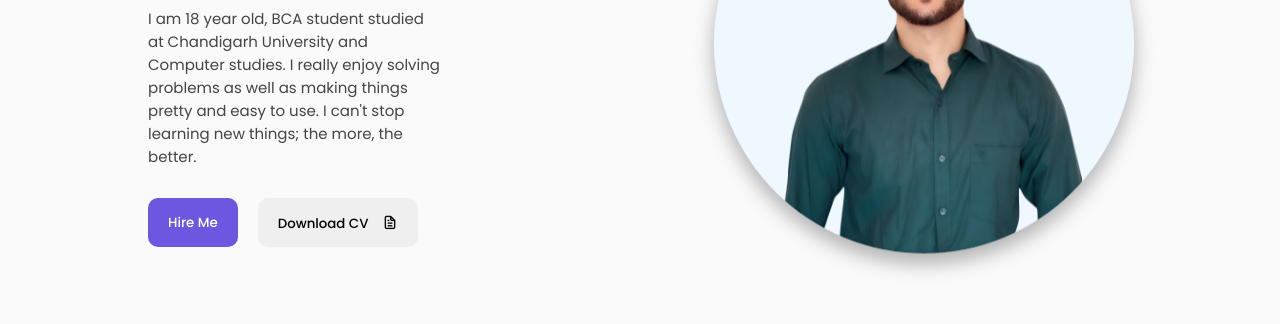
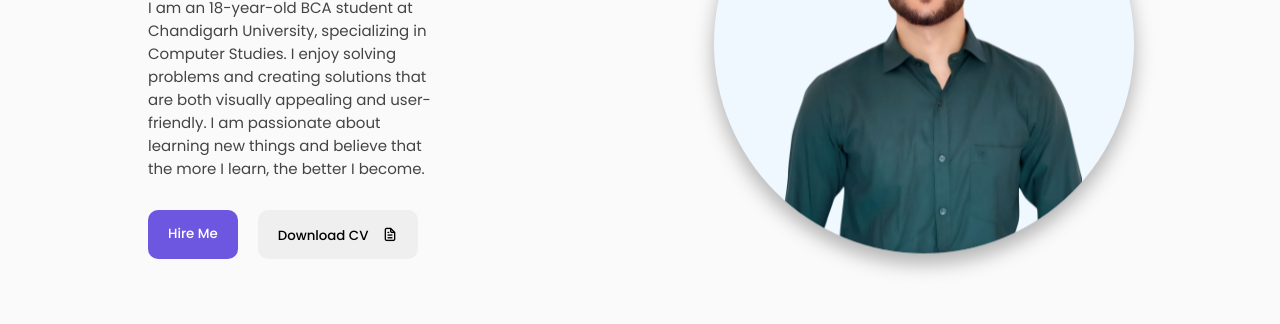
Before and after one commit to shahfahad09/khan-Portfolio, a plain HTML site: page index.html in a window 1280 px wide. Shown: the part 358-682 px from the top of the page. Drawn offline with nearby package versions, Linux system fonts and the light colour scheme.

Commit message:
Update index.html

```diff
--- a/index.html
+++ b/index.html
@@ -60,9 +60,7 @@
                         <p>I'm <span class="typedText"></span></p>
                     </div>
                     <div class="featured-text-info">
-                        <p> I am 18 year old, BCA student studied at Chandigarh University and Computer studies. I
-                            really enjoy solving problems as well as making things pretty and easy to use. I can't stop
-                            learning new things; the more, the better.
+                        <p>I am an 18-year-old BCA student at Chandigarh University, specializing in Computer Studies. I enjoy solving problems and creating solutions that are both visually appealing and user-friendly. I am passionate about learning new things and believe that the more I learn, the better I become.
                         </p>
                     </div>
                     <div class="featured-text-btn">
```
